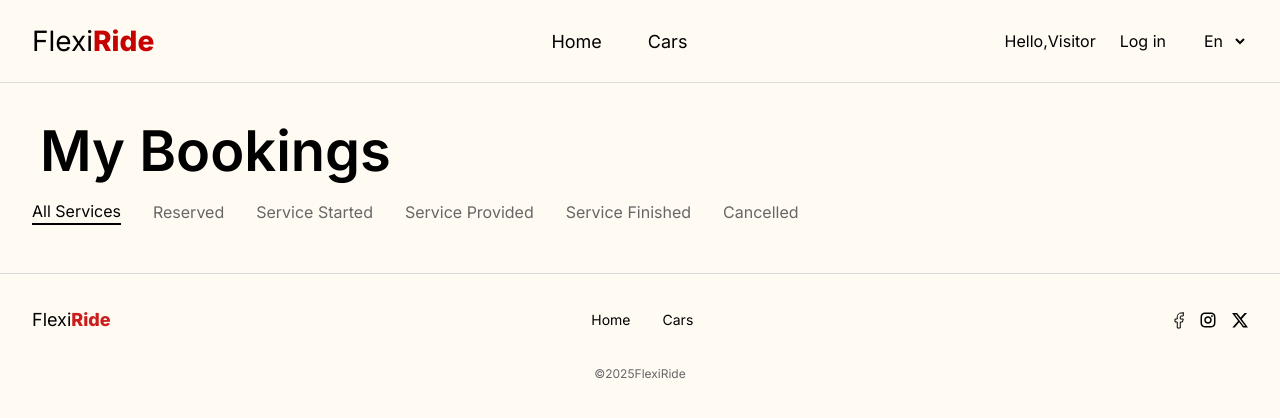
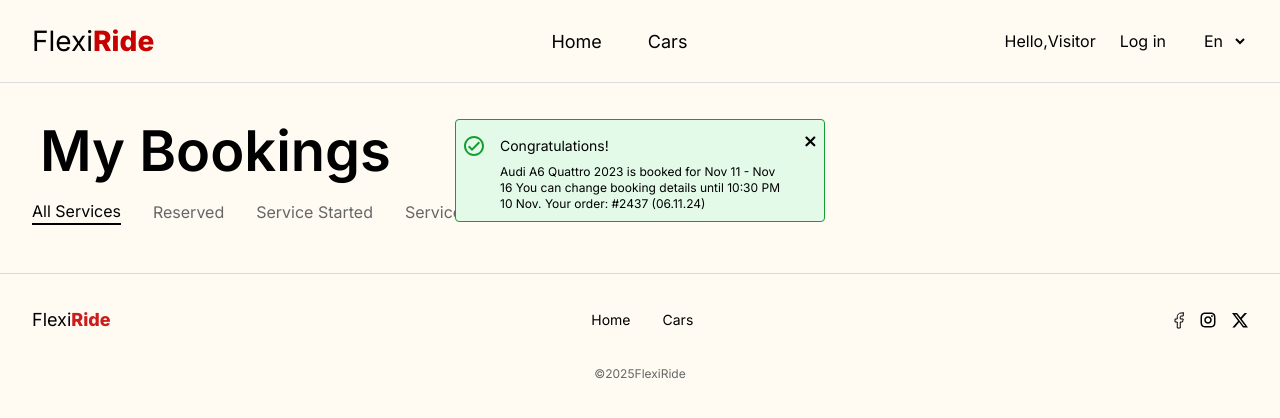
Before and after one commit to JitVmro/car-rental-app, an Angular app in the folder frontend/: page /bookings in a window 1280 px wide. Shown: the top 418 px of the page. Built offline with nearby package versions, Linux system fonts and the light colour scheme.

Commit message:
Congrats Popup Added

```diff
--- a/frontend/src/app/features/bookings-section/bookings-section.component.html
+++ b/frontend/src/app/features/bookings-section/bookings-section.component.html
@@ -1,42 +1,58 @@
-<h1 class="text-5xl sm:text-[56px] flex justify-center ml-0 min-[800px]:justify-start min-[800px]:ml-[40px] leading-16 font-semibold mt-9 mb-4">My Bookings</h1>
+<div class="relative">
+  <!-- Congratulations PopUp! -->
+  <div *ngIf="congo" class="absolute top-0 flex justify-center items-center w-full z-10">
+    <section
+      class="flex py-4 px-2   self-center  items-center bg-[#E2FAE7] border border-[#149E32] rounded-sm gap-4 min-[400px]:w-[370px] h-[103px]">
+      <figure class="h-full"><svg width="20" height="20" viewBox="0 0 20 20" fill="none"
+          xmlns="http://www.w3.org/2000/svg">
+          <path
+            d="M10 0C4.5 0 0 4.5 0 10C0 15.5 4.5 20 10 20C15.5 20 20 15.5 20 10C20 4.5 15.5 0 10 0ZM10 18C5.59 18 2 14.41 2 10C2 5.59 5.59 2 10 2C14.41 2 18 5.59 18 10C18 14.41 14.41 18 10 18ZM14.59 5.58L8 12.17L5.41 9.59L4 11L8 15L16 7L14.59 5.58Z"
+            fill="#149E32" />
+        </svg></figure>
+      <section class="flex flex-col gap-2 h-full">
+        <h4 class="font-normal text-sm leading-5 ">Congratulations!</h4>
+        <p class="font-normal text-xs leading-4 ">Audi A6 Quattro 2023 is booked for Nov 11 - Nov 16 You can change
+          booking details until 10:30 PM 10 Nov.
+          Your order: #2437 (06.11.24) </p>
+      </section>
+
+      <span (click)="closeCongo()" class="h-full top-0.5 "><svg width="11" height="11" viewBox="0 0 11 11" fill="none"
+          xmlns="http://www.w3.org/2000/svg">
+          <path
+            d="M5.40039 6.92035L2.22974 10.0997C2.02901 10.299 1.77394 10.3986 1.46452 10.3986C1.1551 10.3986 0.900028 10.299 0.699304 10.0997C0.500028 9.90042 0.400391 9.6468 0.400391 9.33882C0.400391 9.03085 0.500028 8.77723 0.699304 8.57796L3.87865 5.39861L0.699304 2.25513C0.500028 2.0544 0.400391 1.79933 0.400391 1.48991C0.400391 1.18049 0.500028 0.925418 0.699304 0.724694C0.898579 0.525419 1.1522 0.425781 1.46017 0.425781C1.76814 0.425781 2.02177 0.525419 2.22104 0.724694L5.40039 3.90404L8.54387 0.724694C8.74459 0.525419 8.99966 0.425781 9.30908 0.425781C9.6185 0.425781 9.87358 0.525419 10.0743 0.724694C10.2917 0.942085 10.4004 1.20042 10.4004 1.49969C10.4004 1.79897 10.2917 2.04788 10.0743 2.24643L6.89495 5.39861L10.0743 8.56926C10.2736 8.76998 10.3732 9.02506 10.3732 9.33448C10.3732 9.6439 10.2736 9.89897 10.0743 10.0997C9.85691 10.3171 9.59894 10.4258 9.30039 10.4258C9.00184 10.4258 8.75256 10.3171 8.55256 10.0997L5.40039 6.92035Z"
+            fill="black" />
+        </svg></span>
+    </section>
+  </div>
+
+
+  <h1
+    class="text-5xl sm:text-[56px] flex justify-center ml-0 min-[800px]:justify-start min-[800px]:ml-[40px] leading-16 font-semibold mt-9 mb-4">
+    My Bookings</h1>
+
 
   <!-- Tabs Section -->
   <section
     class="mx-2 my-4 min-[800px]:ml-8 flex overflow-x-auto text-nowrap justify-between min-[800px]:flex-row items-center gap-6 min-[800px]:gap-8 min-[800px]:justify-start pb-4">
 
-<a (click)="setActive(0)"
-class="cursor-pointer"
-[ngClass]="{' text-black border-b-2':active === 0,
-            ' text-[#666]':active!==0}"
-            >
+    <a (click)="setActive(0)" class="cursor-pointer" [ngClass]="{' text-black border-b-2':active === 0,
+            ' text-[#666]':active!==0}">
       All Services</a>
 
-<a (click)="setActive(1)"
-class="cursor-pointer"
-[ngClass]="{' text-black border-b-2':active === 1,
-            ' text-[#666]':active!==1}"
-            >
+    <a (click)="setActive(1)" class="cursor-pointer" [ngClass]="{' text-black border-b-2':active === 1,
+            ' text-[#666]':active!==1}">
       Reserved</a>
 
-<a (click)="setActive(2)"
-class="cursor-pointer"
-[ngClass]="{' text-black border-b-2':active === 2,
-            ' text-[#666]':active!==2}"
->Service Started</a>
+    <a (click)="setActive(2)" class="cursor-pointer" [ngClass]="{' text-black border-b-2':active === 2,
+            ' text-[#666]':active!==2}">Service Started</a>
 
-<a (click)="setActive(3)"
-class="cursor-pointer"
-[ngClass]="{' text-black border-b-2':active === 3,
+    <a (click)="setActive(3)" class="cursor-pointer" [ngClass]="{' text-black border-b-2':active === 3,
             ' text-[#666]':active!==3}">
       Service Provided</a>
 
-<a (click)="setActive(4)"
-class="cursor-pointer"
-[ngClass]="{' text-black border-b-2':active === 4,
+    <a (click)="setActive(4)" class="cursor-pointer" [ngClass]="{' text-black border-b-2':active === 4,
             ' text-[#666]':active!==4}"> Service Finished</a>
-<a (click)="setActive(5)"
-class="cursor-pointer"
-[ngClass]="{' text-black border-b-2':active === 5,
+    <a (click)="setActive(5)" class="cursor-pointer" [ngClass]="{' text-black border-b-2':active === 5,
             ' text-[#666]':active!==5}"> Cancelled </a>
 
   </section>
@@ -44,32 +60,30 @@ class="cursor-pointer"
   <!-- Cards Section -->
   <section
     class="flex flex-col justify-center items-center min-[680px]:grid min-[680px]:grid-cols-2 min-[1035px]:grid-cols-3 min-[1370px]:grid-cols-4 min-[1700px]:grid-cols-5 gap-4 mx-2 my-4 min-[800px]:ml-8">
-    <app-bookings-card
-    *ngFor="let booking of filteredBookings"
-    [booking]="booking"
-    (showFeedBackEvent)="setshowFeedback($event)"
-    (cancelBookingEvent)="setshowPopup($event)"
-    (viewBookingEvent)="HandleViewFeedback()"
-    (editBookingEvent)="HandleEditBooking()"
-    >
+    <app-bookings-card *ngFor="let booking of filteredBookings" [booking]="booking"
+      (showFeedBackEvent)="setshowFeedback($event)" (cancelBookingEvent)="setshowPopup($event)"
+      (viewBookingEvent)="HandleViewFeedback()" (editBookingEvent)="HandleEditBooking()">
     </app-bookings-card>
   </section>
 
 
 
 
-  <!-- Popup -->
-  <section  *ngIf="showPopup" class="fixed inset-0  bg-[#0000004D] flex items-center justify-center z-50">
+  <!--Cancel Popup -->
+  <section *ngIf="showPopup" class="fixed inset-0  bg-[#0000004D] flex items-center justify-center z-50">
     <section class="bg-[#FFFBF3] w-[300px] sm:w-[400px] h-[300px] sm:h-[200px] p-6 rounded-lg shadow-lg max-w-md ">
       <h1 class="text-[26px] leading-6 font-medium mb-4 max-sm:text-center">Cancel Booking?</h1>
-      <p class="text-lg font-normal mb-4 text-[#666666] max-sm:text-center">You are about to cancel your booking. Are you sure you want to proceed?</p>
+      <p class="text-lg font-normal mb-4 text-[#666666] max-sm:text-center">You are about to cancel your booking. Are
+        you
+        sure you want to proceed?</p>
       <section class="flex w-full justify-between gap-1.5 font-medium text-lg flex-col sm:flex-row">
         <button (click)="HandleCancelBooking()"
           class="cursor-pointer px-3 py-2 border-1 w-full sm:w-1/2 border-black hover:text-white hover:bg-black rounded-4xl text-nowrap">
           Cancel
         </button>
         <button (click)="showPopup = false"
-            class="cursor-pointer px-3 py-2 bg-[rgb(204,29,29)] text-white hover:bg-[rgb(244,29,29)] w-full sm:w-1/2  rounded-4xl text-nowrap">Resume Booking</button>
+          class="cursor-pointer px-3 py-2 bg-[rgb(204,29,29)] text-white hover:bg-[rgb(244,29,29)] w-full sm:w-1/2  rounded-4xl text-nowrap">Resume
+          Booking</button>
       </section>
     </section>
   </section>
@@ -87,17 +101,10 @@ class="flex flex-col justify-center items-center min-[680px]:grid min-[680px]:gr
       <!-- Star Component -->
       <section class="flex space-x-1 mb-6">
         <ng-container *ngFor="let star of [1, 2, 3, 4, 5]">
-          <svg
-            (click)="setRating(star)"
-            [ngClass]="star <= rating ? 'text-yellow-400' : 'text-[#DCDCDD]'"
-            xmlns="http://www.w3.org/2000/svg"
-            fill="currentColor"
-            viewBox="0 0 24 24"
-            class="w-5 h-5 cursor-pointer transition-colors duration-200"
-          >
-            <path
-              d="M12 17.27L18.18 21 16.54 13.97 22 9.24l-7.19-.61L12 2 9.19 8.63 2 9.24l5.46 4.73L5.82 21z"
-            />
+          <svg (click)="setRating(star)" [ngClass]="star <= rating ? 'text-yellow-400' : 'text-[#DCDCDD]'"
+            xmlns="http://www.w3.org/2000/svg" fill="currentColor" viewBox="0 0 24 24"
+            class="w-5 h-5 cursor-pointer transition-colors duration-200">
+            <path d="M12 17.27L18.18 21 16.54 13.97 22 9.24l-7.19-.61L12 2 9.19 8.63 2 9.24l5.46 4.73L5.82 21z" />
           </svg>
         </ng-container>
       </section>
@@ -105,7 +112,8 @@ class="flex flex-col justify-center items-center min-[680px]:grid min-[680px]:gr
       <!-- TextBox Component -->
       <section class="w-full flex flex-col gap-1 mb-6">
         <h5 class="font-normal text-xs">Review</h5>
-        <textarea class="border border-[#DCDCDD] rounded-lg px-3 py-2 outline-none h-[95px]" name="Review" id="Review" placeholder="Add Your Comment"></textarea>
+        <textarea class="border border-[#DCDCDD] rounded-lg px-3 py-2 outline-none h-[95px]" name="Review" id="Review"
+          placeholder="Add Your Comment"></textarea>
       </section>
 
       <!-- Buttons Section -->
@@ -115,9 +123,10 @@ class="flex flex-col justify-center items-center min-[680px]:grid min-[680px]:gr
           Cancel
         </button>
         <button (click)="HandleFeedbackSubmit()"
-
-            class="cursor-pointer px-3 py-2 bg-[rgb(204,29,29)] text-white hover:bg-[rgb(244,29,29)] w-full sm:w-1/2  rounded-4xl text-nowrap">Submit </button>
+          class="cursor-pointer px-3 py-2 bg-[rgb(204,29,29)] text-white hover:bg-[rgb(244,29,29)] w-full sm:w-1/2  rounded-4xl text-nowrap">Submit
+        </button>
       </section>
 
     </section>
   </section>
+</div>
--- a/frontend/src/app/features/bookings-section/bookings-section.component.ts
+++ b/frontend/src/app/features/bookings-section/bookings-section.component.ts
@@ -25,6 +25,7 @@ export class BookingsSectionComponent implements OnInit, OnDestroy {
   showFeedback: boolean = false;
   bookingid: number = -1;
   rating: number = 0;
+  congo: boolean = true;
 
   constructor(
     public bookingService: BookingServiceService,
@@ -80,6 +81,10 @@ export class BookingsSectionComponent implements OnInit, OnDestroy {
     this.bookingid = bookingid;
   }
 
+  closeCongo(){
+    this.congo = false;
+  }
+
   setshowFeedback(bookingid: number) {
     this.bookingid = bookingid;
     this.showFeedback = true;
--- a/frontend/src/app/features/map/map.component.html
+++ b/frontend/src/app/features/map/map.component.html
@@ -1,7 +1,7 @@
-<h3 class="mt-9 mb-4 text-[22px] text-[#666] flex justify-center min-[689px]:justify-start min-[689px]:ml-8">OUR
-    LOCATIONS</h3>
+<h3 class="mt-9 mb-4 text-[2rem] font-semibold text-[#000] mx-2 md:mx-4 my-4">Our
+    Locations</h3>
 <section class="flex flex-col md:mx-1 lg:mx-8 lg:flex-row items-center lg:items-start max-sm:h-screen">
-    <section id="Menu" class="flex flex-col lg:w-1/4 w-full">
+    <section id="Menu" class="flex flex-col lg:w-1/4 w-full lg:mr-2">
         <article *ngFor="let locn of locations;let i = index" (click)="selectLocation(i)" [ngClass]="{
             'bg-black text-white' : i === selectedIndex,
             'hover:bg-gray-200': i!== selectedIndex }" class="flex flex-col justify-between items-start md:gap-2 md:px-4 px-2 md:py-3 py-1 border-b border-b-[#DCDCDD] lg:rounded-sm cursor-pointer transition-all 2s ease-in-out">
```
Also changed, not shown: frontend/public/assets/icons/Check.svg (added), frontend/public/assets/icons/Cross.svg (added). Lines whose indentation alone changed are shown as unchanged.
